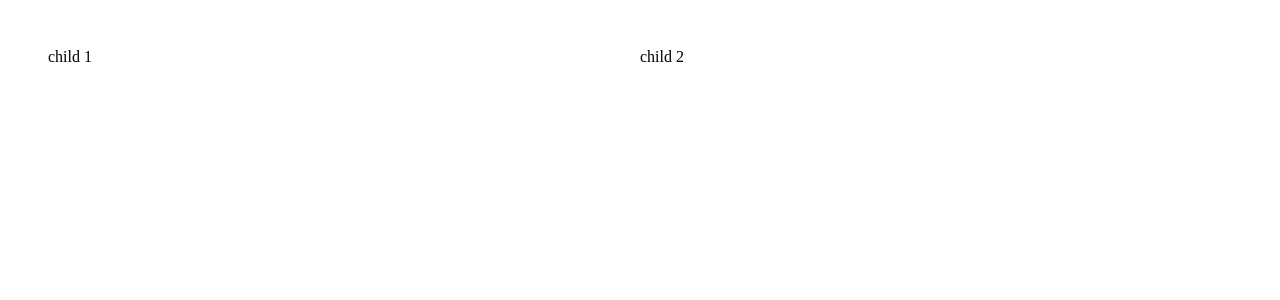
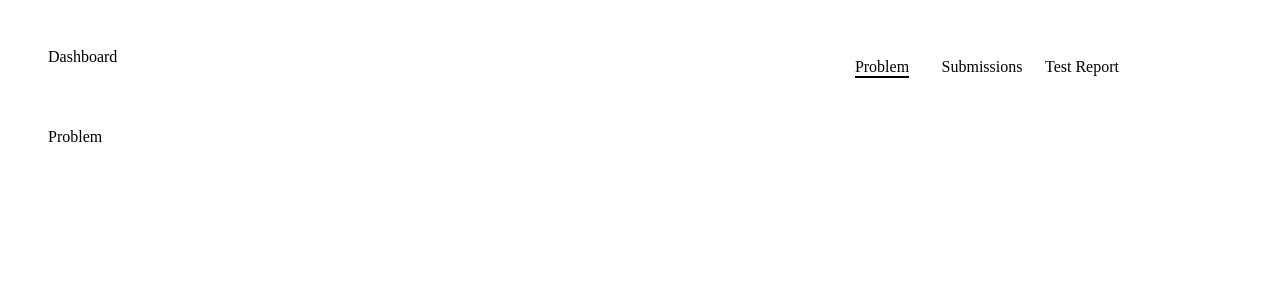
Before and after one commit to tdlinh2712/test-case-generator, a React (Create React App) app: page / in a window 1280 px wide. Shown: the top 300 px of the page. Built offline with nearby package versions, Linux system fonts and the light colour scheme.

Commit message:
setup tabs

```diff
--- a/src/components/App.js
+++ b/src/components/App.js
@@ -1,15 +1,12 @@
 import React from 'react';
 import AppLayout from './AppLayout';
+import Container from './Container';
+import Dashboard from './Dashboard';
 
 const App = () => {
     return (
         <AppLayout>
-            <div>
-                child 1
-            </div>
-            <div>
-                child 2
-            </div>
+           <Dashboard/>
         </AppLayout>
     )
 }
--- a/src/components/AppLayout.js
+++ b/src/components/AppLayout.js
@@ -2,6 +2,4 @@ import styled from 'styled-components';
 
 export default styled.div`
     padding: 40px;
-    display: grid;
-    grid-template-columns: 1fr 1fr;
 `
--- /dev/null
+++ b/src/components/Container.js
@@ -0,0 +1,8 @@
+import styled from 'styled-components';
+
+export default styled.div`
+    padding: 16px;
+    margin: 10px;
+    border-radius: 10px;
+    background: #73AD21;
+`
--- /dev/null
+++ b/src/components/Dashboard.js
@@ -0,0 +1,20 @@
+import React, { useState } from 'react'
+import TabBar from '../container/TabBar'
+import Tab from '../container/Tab'
+
+
+const Dashboard = () => {
+    const [selectedTab,setSelectedTab] = useState("problem");
+    return (
+        <div>
+            <TabBar selectedTab={selectedTab} onHandleChangeTab={setSelectedTab}/>
+            <Tab activeTab={selectedTab}>
+                <div name="problem"> Problem </div>
+                <div name="submissions"> Submissions </div>
+                <div name="report"> Test Report </div>
+            </Tab>
+        </div>
+    )
+}
+
+export default Dashboard;
--- /dev/null
+++ b/src/container/Tab.js
@@ -0,0 +1,15 @@
+import React from 'react';
+const Tab = ({activeTab, children}) => {
+    return (
+
+        <div>{children.map((child) => {
+            if(child.props.name === activeTab) {
+                return <div key={child.props.name}>{child}</div>;
+            } else {
+                return null;
+            }
+        })}</div>
+    )
+}
+
+export default Tab;
--- /dev/null
+++ b/src/container/TabBar.js
@@ -0,0 +1,46 @@
+
+import React, {useState} from 'react'
+import styled, {css} from 'styled-components'
+import TabNames from './TabNames'
+
+const Bar = styled.div`
+    display: grid;
+    grid-template-columns: auto 100px 100px 100px 100px ;
+    margin-bottom: 40px;
+`
+
+const ControlButtonElem = styled.div`
+    cursor: pointer;
+    text-align:center;
+    margin: 10px auto 10px auto;
+    ${props => props.active && css`
+        border-bottom: 2px solid ;
+    `}
+    ${props => props.hidden && css`
+        display: none;
+    `}
+`
+
+
+const renderTabs = (tabNames, active, setActive) => {
+    return (
+        tabNames.map(({title, name}, index) => {
+            return (
+            <ControlButtonElem key={`tab-${title}`} active={name===active} onClick={() => setActive(name)}>
+                {title}
+            </ControlButtonElem>)
+        })
+    )
+}
+
+const AppBar = ({selectedTab, onHandleChangeTab}) => {
+
+    return (
+    <Bar>
+        <div>Dashboard</div>
+        {renderTabs(TabNames, selectedTab, onHandleChangeTab)}
+    </Bar>
+    )
+}
+
+export default AppBar;
--- /dev/null
+++ b/src/container/TabNames.js
@@ -0,0 +1,5 @@
+export default [
+    {title:"Problem",name:"problem"},
+    {title:"Submissions",name:"submissions"},
+    {title:"Test Report",name:"report"}
+];
```
